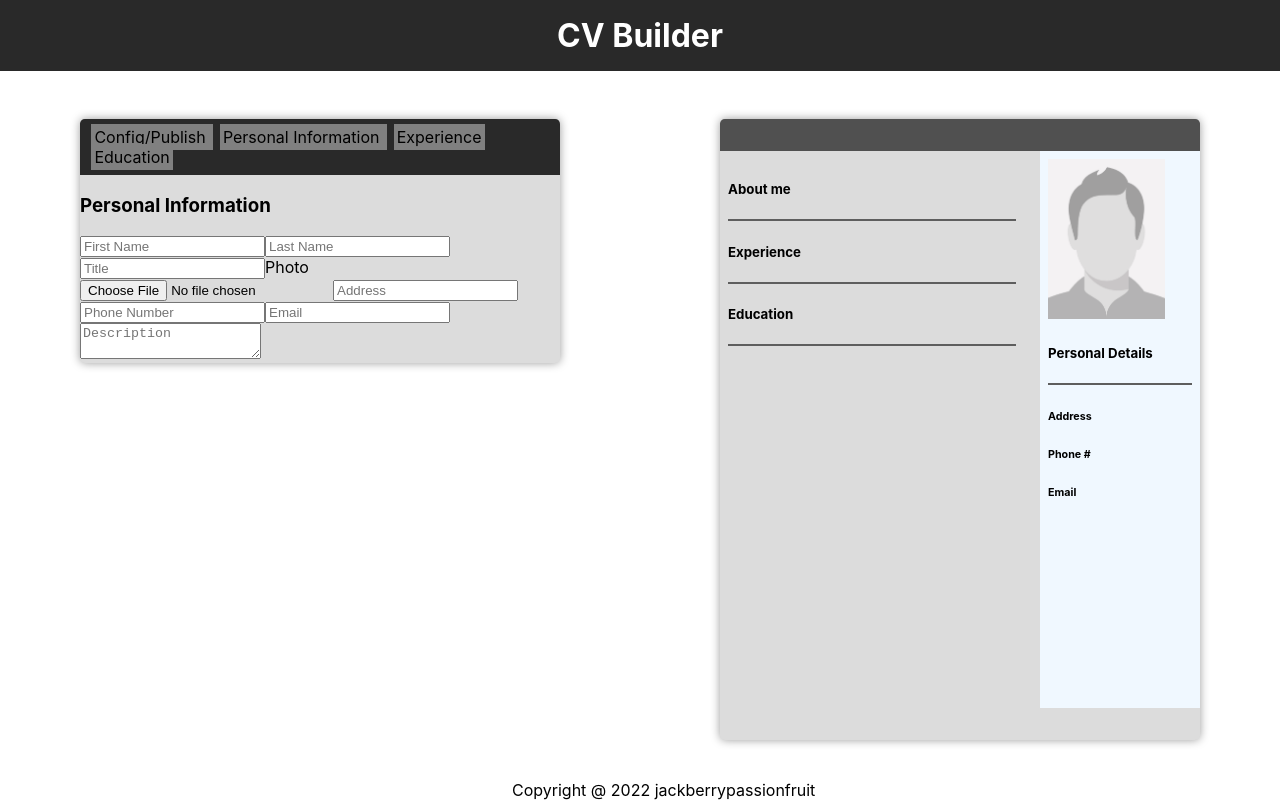
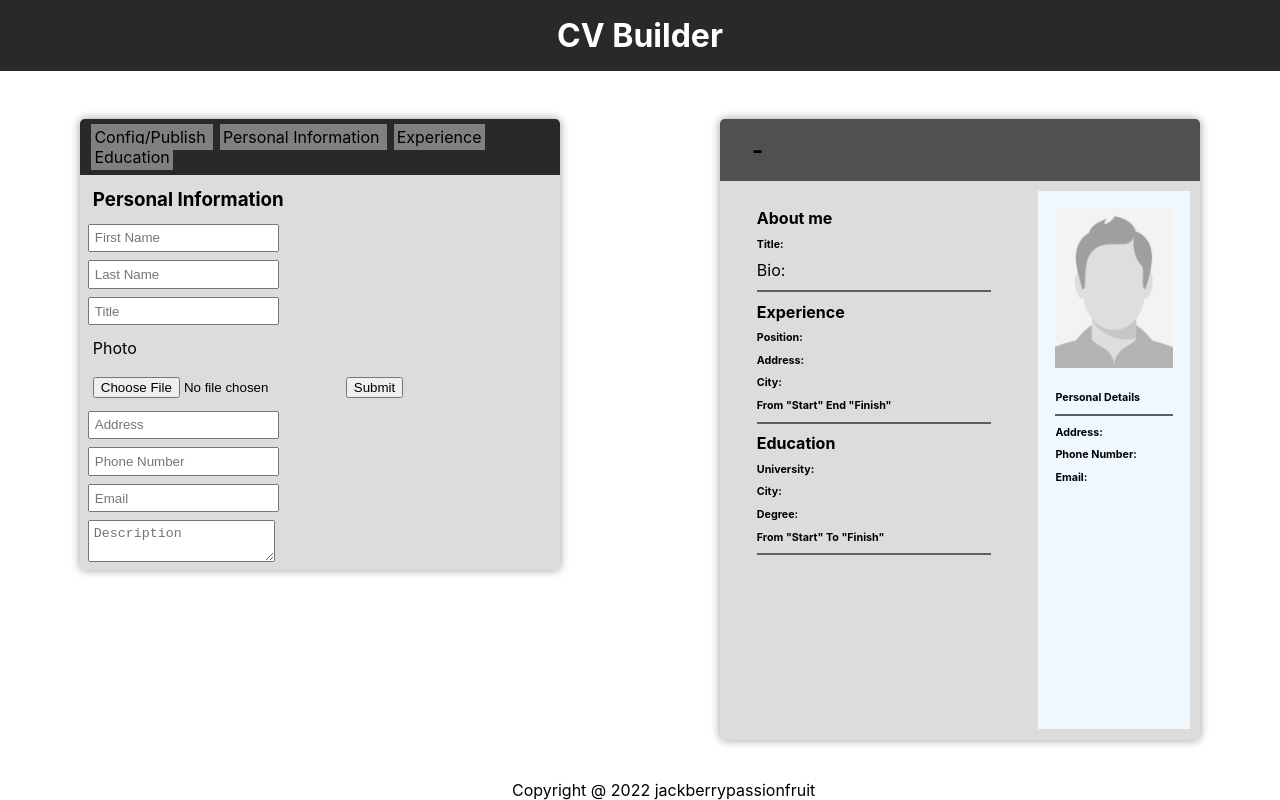
Before and after one commit to jackberrypassionfruit/top12-cv-project, a React (Create React App) app: page / in a window 1280 px wide. Both pictures are taken after a click on the item "Personal Information". Built offline with nearby package versions, Linux system fonts and the light colour scheme.

Commit message:
implemented data input functions to fields

```diff
--- a/src/App.css
+++ b/src/App.css
@@ -42,6 +42,8 @@
     transform: rotate(360deg);
   }
 }
+
+/* App.js Settings */
 
 .App > header {
   background-color:rgb(41, 41, 41);
@@ -98,11 +100,15 @@ li a:hover {
   background-color: rgb(80, 80, 80)
 }
 
-.inputs > * {
+/* DataEntry settings */
+
+.form > * {
   display: block;
   padding: .3rem;
   margin: .5rem;
 }
+
+/* Preview.js settings */
 
 .preview {
   border-radius: var(--border-radius);
@@ -110,11 +116,20 @@ li a:hover {
 }
 
 
-.preview > h2 {
+.fullName {
   background-color: rgb(80, 80, 80);
-  margin: 0;
-  padding: 1rem;
+  display: flex;
+  flex-flow: row nowrap;
+  justify-content: flex-start;
+  align-items: center;
+  height: 10%;
+  padding-left: 2rem;
   border-radius: var(--border-radius) var(--border-radius) 0 0;
+}
+
+.fullName > h2 {
+  margin-top: 0;
+  margin-bottom: 0;
 }
 
 .dataFlex {
@@ -122,6 +137,10 @@ li a:hover {
   flex-flow: row nowrap;
   justify-content: space-between;
   height: calc(100% - 4rem);
+}
+
+.dataFlex * {
+  margin: .6rem;;
 }
 
 .dataFlex .left {
--- a/src/App.js
+++ b/src/App.js
@@ -1,5 +1,5 @@
 import './App.css';
-import React, { useEffect, useState } from 'react';
+import React, { useState } from 'react';
 import Preview from './components/Preview';
 import DataEntry from './components/DataEntry';
 
@@ -15,20 +15,18 @@ function App() {
   }
 
   function handleChange(e) {
-    console.log(data);
-    const newData = data;
-    newData[e.target.id] = e.target.value;
-    console.log(data, newData)
-
-    const id = e.target.id;
-    const value = e.target.value;
-    setData({...data, id : { value } });
+    setData(data => ({
+      ...data,
+      [e.target.id] : e.target.value
+    }));
   }
 
-  // useEffect(() => {
-
-  // }, []
-  // );
+  function handlePhoto(e) {
+    const photoObject = document.getElementById('photo').files[0];
+    const photoDestination = document.getElementsByClassName('right')[0].getElementsByTagName('img')[0];
+    const photoURL = URL.createObjectURL(photoObject);
+    photoDestination.src = photoURL;
+  }
 
   return (
     <div className="App">
@@ -44,9 +42,9 @@ function App() {
             <li className="exp" onClick={navState}> Experience </li>
             <li className="edu" onClick={navState}> Education </li>
           </ul>
-          <DataEntry handleChange={handleChange} section={navigator}/>
+          <DataEntry handleChange={handleChange} handlePhoto={handlePhoto} section={navigator} data={data} />
         </div>
-        <Preview data={data}/>
+        <Preview data={data} />
       </div>
 
       <footer>Copyright &#64; 2022 jackberrypassionfruit</footer>
--- a/src/components/DataEntry.js
+++ b/src/components/DataEntry.js
@@ -7,9 +7,7 @@ function DataEntry(props) {
         <h3>Instructions</h3>
         <br />
         <p>Welcome to my CV/Resume builder! Your job is to fill in the things that you want people to know about you, and my job is to make it look great. Sound like a plan?</p>
-
         <br /><br />
-
         <p>You have 3 tabs to share some <strong>personal info</strong> about yourself, talk about your <strong>work expereince</strong>, and then <strong>where you went to school</strong></p>
 
         <br /><br />
@@ -28,46 +26,158 @@ function DataEntry(props) {
 
   function info() {
     return (
-      <form>
+      <div className='form'>
         <h3>Personal Information</h3>
-        <input type="text" placeholder="First Name" id="firstName" onChange={props.handleChange} />
-        <input type="text" placeholder="Last Name" />
-        <input type="text" placeholder="Title" />
+        <input
+          type="text"
+          placeholder="First Name"
+          id="firstname"
+          onChange={props.handleChange}
+          value={props.data.firstname || ""}
+          />
+        <input
+          type="text"
+          placeholder="Last Name"
+          id="lastname"
+          onChange={props.handleChange}
+          value={props.data.lastname || ""}
+          />
+        <input
+          type="text"
+          placeholder="Title"
+          id='title'
+          onChange={props.handleChange}
+          value={props.data.title || ""}
+          />
         <label htmlFor="photo">Photo</label>
-        <input type="file" id='photo' />
-        <input type="text" placeholder="Address" />
-        <input type="text" placeholder="Phone Number" />
-        <input type="text" placeholder="Email" />
-        <textarea placeholder="Description" />
-      </form>
+        <form>
+          <input
+            type="file"
+            id='photo'
+            />
+          <button
+            type="button"
+            onClick={props.handlePhoto}
+          >
+          Submit
+          </button>
+        </form>
+        <input
+          type="text"
+          placeholder="Address"
+          id="address"
+          onChange={props.handleChange}
+          value={props.data.address || ""}
+          />
+        <input
+          type="text"
+          placeholder="Phone Number"
+          id="pnum"
+          onChange={props.handleChange}
+          value={props.data.pnum || ""}
+          />
+        <input
+          type="text"
+          placeholder="Email"
+          id="email"
+          onChange={props.handleChange}
+          value={props.data.email || ""}
+          />
+        <textarea
+          placeholder="Description"
+          id="description"
+          onChange={props.handleChange}
+          value={props.data.description || ""}
+          />
+      </div>
     )
   }
 
   function exp() {
     return(
-      <form>
+      <div className='form'>
         <h3>Experience</h3>
-        <input type="text" placeholder="Position" />
-        <input type="text" placeholder="Company" />
-        <input type="text" placeholder="City" />
-        <input type="date" placeholder="From" />
-        <input type="date" placeholder="To" />
+        <input
+          type="text"
+          placeholder="Position"
+          id="position"
+          onChange={props.handleChange}
+          value={props.data.position || ""}
+          />
+        <input
+          type="text"
+          placeholder="Company"
+          id="company"
+          onChange={props.handleChange}
+          value={props.data.company || ""}
+          />
+        <input
+          type="text"
+          placeholder="City"
+          id="city"
+          onChange={props.handleChange}
+          value={props.data.city || ""}
+          />
+        <input
+          type="date"
+          placeholder="From"
+          id="from"
+          onChange={props.handleChange}
+          value={props.data.from || ""}
+          />
+        <input
+          type="date"
+          placeholder="To"
+          id="to"
+          onChange={props.handleChange}
+          value={props.data.to || ""}
+          />
 
-      </form>
+      </div>
     )
   }
 
   function edu() {
     return (
-      <form>
+      <div className='form'>
         <h3>Education</h3>
-        <input type="text" placeholder="University" />
-        <input type="text" placeholder="City" />
-        <input type="text" placeholder="Degree" />
-        <input type="date" placeholder="From" />
-        <input type="date" placeholder="To" />
+        <input
+          type="text"
+          placeholder="University"
+          id="university"
+          onChange={props.handleChange}
+          value={props.data.university || ""}
+          />
+        <input
+          type="text"
+          placeholder="City"
+          id="uniCity"
+          onChange={props.handleChange}
+          value={props.data.uniCity || ""}
+          />
+        <input
+          type="text"
+          placeholder="Degree"
+          id="degree"
+          onChange={props.handleChange}
+          value={props.data.degree || ""}
+          />
+        <input
+          type="date"
+          placeholder="From"
+          id="uniFrom"
+          onChange={props.handleChange}
+          value={props.data.uniFrom || ""}
+          />
+        <input
+          type="date"
+          placeholder="To"
+          id="uniTo"
+          onChange={props.handleChange}
+          value={props.data.uniTo || ""}
+          />
 
-      </form>
+      </div>
     )
   }
 
--- a/src/components/Preview.js
+++ b/src/components/Preview.js
@@ -2,32 +2,44 @@ import React from 'react';
 import facePic from '../assets/empty_avatar.cedf234c.png'
 
 function Preview(props) {
-
   return (
     <div className="preview">
-      <h2>{ props.data.firstName }</h2>
+      <div className='fullName'>
+        <h2>{ props.data.firstname }-</h2>
+        <h2>{ props.data.lastname }</h2>
+      </div>
       <div className="dataFlex">
         <div className="left">
           <div className="About Me">
-            <h5>About me</h5>
+            <h4>About me</h4>
+            <h6>{ props.data.title || "Title:" }</h6>
+            <p>{ props.data.description || "Bio: "}</p>
             <hr/>
           </div>
           <div className="experience">
-            <h5>Experience</h5>
+            <h4>Experience</h4>
+            <h6>{ props.data.position || "Position: "}</h6>
+            <h6>{ props.data.company || "Address: "}</h6>
+            <h6>{ props.data.city || "City: "}</h6>
+            <h6>From { props.data.from || '"Start"'} End { props.data.to || '"Finish"'}</h6>
             <hr />
           </div>
           <div className="education">
-            <h5>Education</h5>
+            <h4>Education</h4>
+            <h6>{ props.data.university || "University: "}</h6>
+            <h6>{ props.data.uniCity || "City: "}</h6>
+            <h6>{ props.data.degree || "Degree: "}</h6>
+            <h6>From { props.data.uniFrom || '"Start"'} To { props.data.uniTo || '"Finish"'}</h6>
             <hr />
           </div>
         </div>
         <div className="right">
-          <img src={facePic} alt="Someone's head" id='facePic' />
-          <h5>Personal Details</h5>
+          <img src={ facePic } alt="Someone's head" id='facePic' />
+          <h6>Personal Details</h6>
           <hr />
-          <h6>Address</h6>
-          <h6>Phone #</h6>
-          <h6>Email</h6>
+          <h6>{ props.data.address || "Address: " }</h6>
+          <h6>{ props.data.pnum || "Phone Number: " }</h6>
+          <h6>{ props.data.email || "Email: "}</h6>
         </div>
       </div>
     </div>
```
